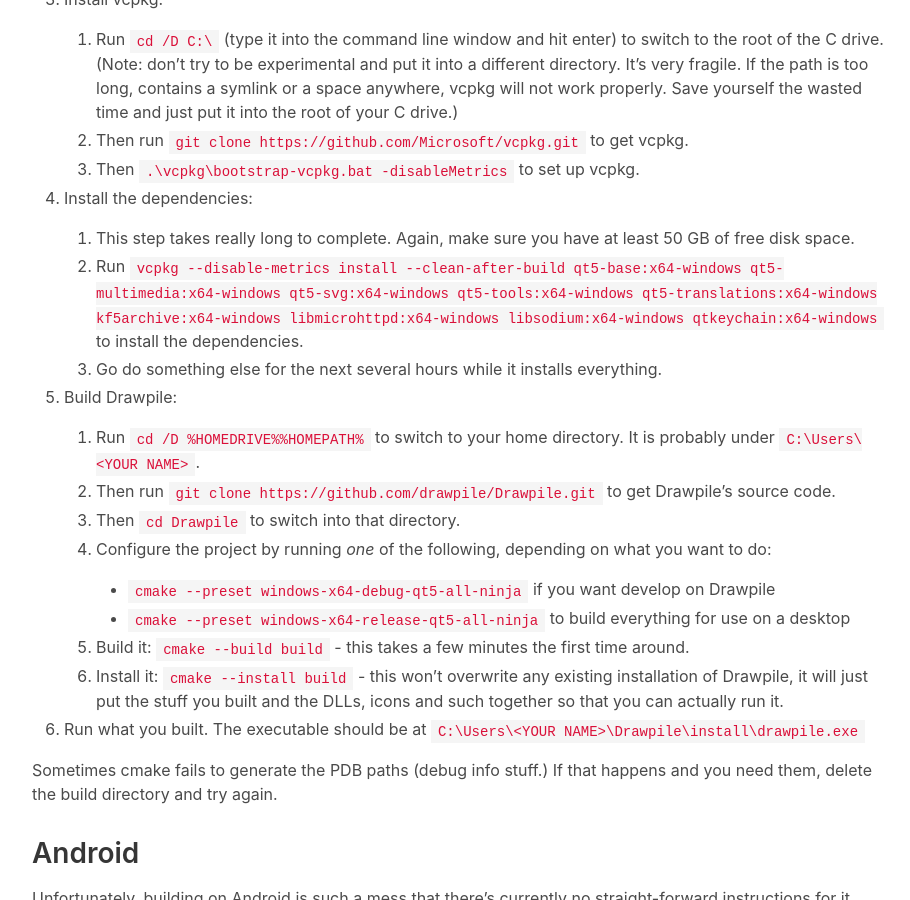
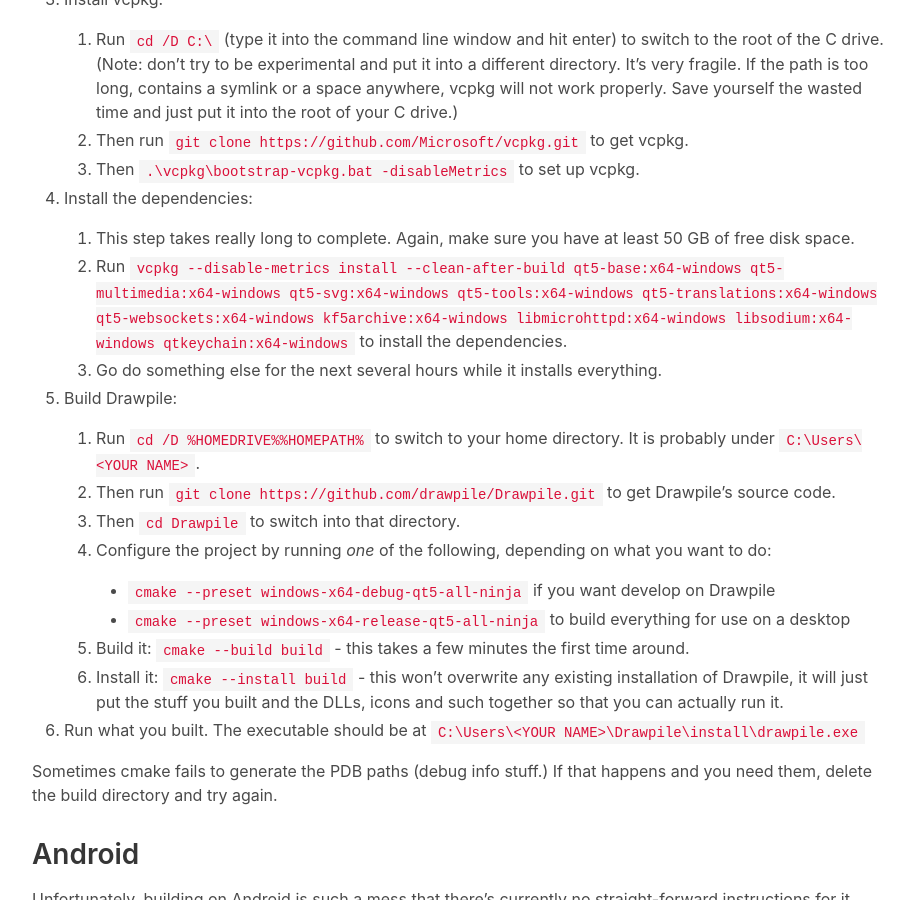
Before and after one commit to drawpile/drawpile.github.io, a Jekyll site: the page built from help/development/buildingfromsource.markdown, in a window 1280 px wide and 900 px high, scrolled down 2094 px. Shown: the whole window, without its empty margins (32-942 px from the left). Built offline with Jekyll 4.4.1, drawn with Linux system fonts in a browser that asks for light colours; some of the changed text lies outside the part shown.

Commit message:
Add WebSockets build dependency to Linux, Windows
Without this drawpile-srv does not include WebSockets support.

Tested on Linux on Debian Bookworm x86 with bookworm-backports packages.

Tested on Windows 11 23H2 build 22631.3374:
* Temporarily required fox for xz repository unavailability: https://github.com/microsoft/vcpkg/issues/37839#issuecomment-2028011285
* Reported listening for WebSocket connections but inbound connections were closed without response rather than registered as a connection unless headers Sec-WebSocket-Version: 13 and Sec-WebSocket-Key: ... were provided; even after that it didn't connect - this was because my nginx server had root directives:
# Don't pass request header and body to the server
# prevents referer being a problem
proxy_pass_request_headers off;
proxy_pass_request_body off;
# Don't pass the h2 upgrade header, as it breaks Safari
proxy_hide_header Upgrade;

Resolved by adding the following to the /drawpile-web/ws block:
proxy_pass_header Upgrade;
proxy_pass_request_headers on;
proxy_pass_request_body on;

```diff
--- a/help/development/buildingfromsource.markdown
+++ b/help/development/buildingfromsource.markdown
@@ -25,7 +25,7 @@
 
 The following instructions should work on **Ubuntu**, **Debian** and anything based on them. For other distributions, you'll have to find the matching dependencies for the stuff listed in step 1. If you need help with this (or anything else), take a look at [the help page](https://drawpile.net/help/) on how to get in touch.
 
-1. Open a terminal and run `sudo apt install build-essential cmake git libqt6svg6 qt6-base-dev qt6-multimedia-dev qt6-tools-dev libxkbcommon-dev libzip-dev zipcmp zipmerge ziptool libmicrohttpd-dev libsodium-dev libsystemd-dev qtkeychain-qt6-dev`
+1. Open a terminal and run `sudo apt install build-essential cmake git libqt6svg6 qt6-base-dev qt6-multimedia-dev qt6-tools-dev qt6-websockets-dev libxkbcommon-dev libzip-dev zipcmp zipmerge ziptool libmicrohttpd-dev libsodium-dev libsystemd-dev qtkeychain-qt6-dev`
 2. [Install Rust](https://www.rust-lang.org/tools/install){:target="_blank"}
 3. Run `git clone https://github.com/drawpile/Drawpile.git` to clone Drawpile
 4. Run `cd Drawpile` to switch into the directory you just cloned
@@ -66,7 +66,7 @@
     3. Then `.\vcpkg\bootstrap-vcpkg.bat -disableMetrics` to set up vcpkg.
 4. Install the dependencies:
     1. This step takes really long to complete. Again, make sure you have at least 50 GB of free disk space.
-    2. Run `vcpkg --disable-metrics install --clean-after-build qt5-base:x64-windows qt5-multimedia:x64-windows qt5-svg:x64-windows qt5-tools:x64-windows qt5-translations:x64-windows kf5archive:x64-windows libmicrohttpd:x64-windows libsodium:x64-windows qtkeychain:x64-windows` to install the dependencies.
+    2. Run `vcpkg --disable-metrics install --clean-after-build qt5-base:x64-windows qt5-multimedia:x64-windows qt5-svg:x64-windows qt5-tools:x64-windows qt5-translations:x64-windows qt5-websockets:x64-windows kf5archive:x64-windows libmicrohttpd:x64-windows libsodium:x64-windows qtkeychain:x64-windows` to install the dependencies.
     3. Go do something else for the next several hours while it installs everything.
 5. Build Drawpile:
     1. Run `cd /D %HOMEDRIVE%%HOMEPATH%` to switch to your home directory. It is probably under `C:\Users\<YOUR NAME>`.
@@ -76,7 +76,7 @@
         * `cmake --preset windows-x64-debug-qt5-all-ninja` if you want develop on Drawpile
         * `cmake --preset windows-x64-release-qt5-all-ninja` to build everything for use on a desktop
     5. Build it: `cmake --build build` - this takes a few minutes the first time around.
-    6. Install it: `cmake --install build` - this won't overwrite any existing installation of Drawpile, it will just put the stuff you built and the DLLs, icons  and such together so that you can actually run it.
+    6. Install it: `cmake --install build` - this won't overwrite any existing installation of Drawpile, it will just put the stuff you built and the DLLs, icons and such together so that you can actually run it.
 6. Run what you built. The executable should be at `C:\Users\<YOUR NAME>\Drawpile\install\drawpile.exe`
 
 Sometimes cmake fails to generate the PDB paths (debug info stuff.) If that happens and you need them, delete the build directory and try again.
```
